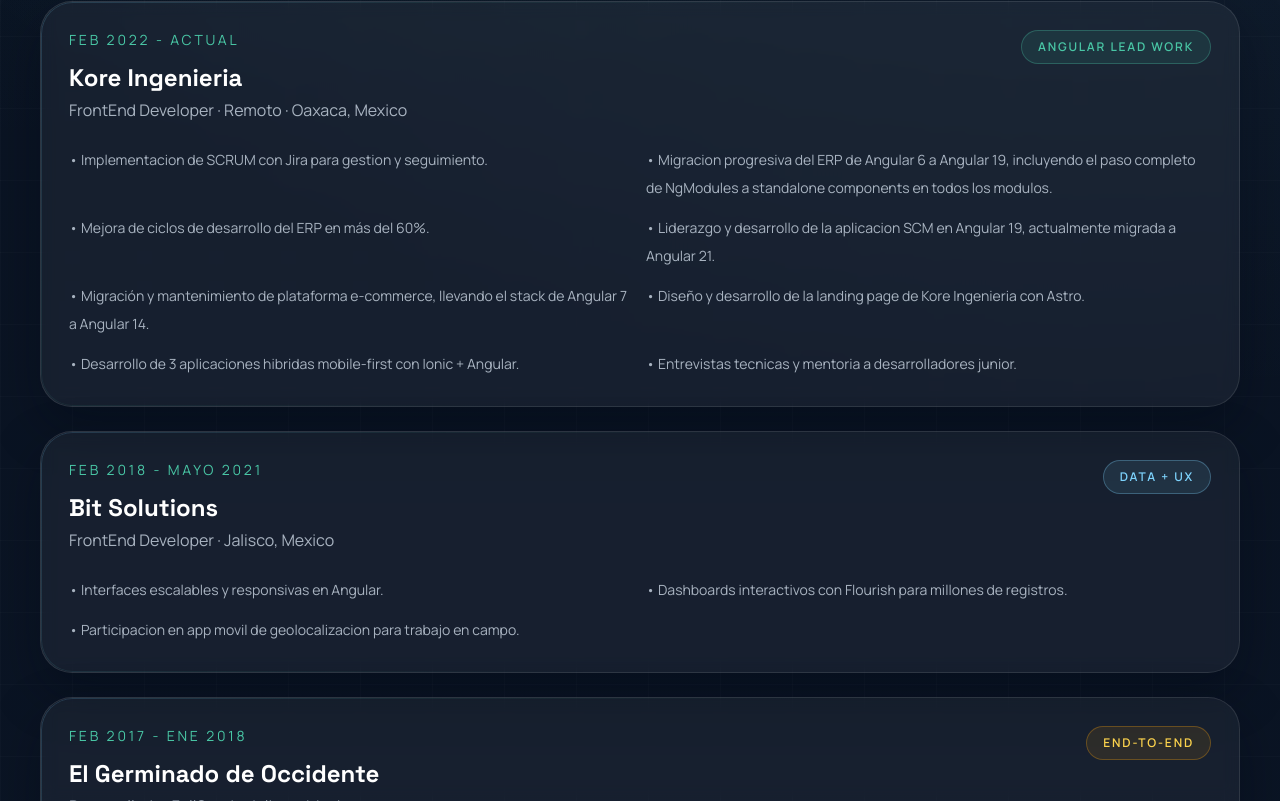
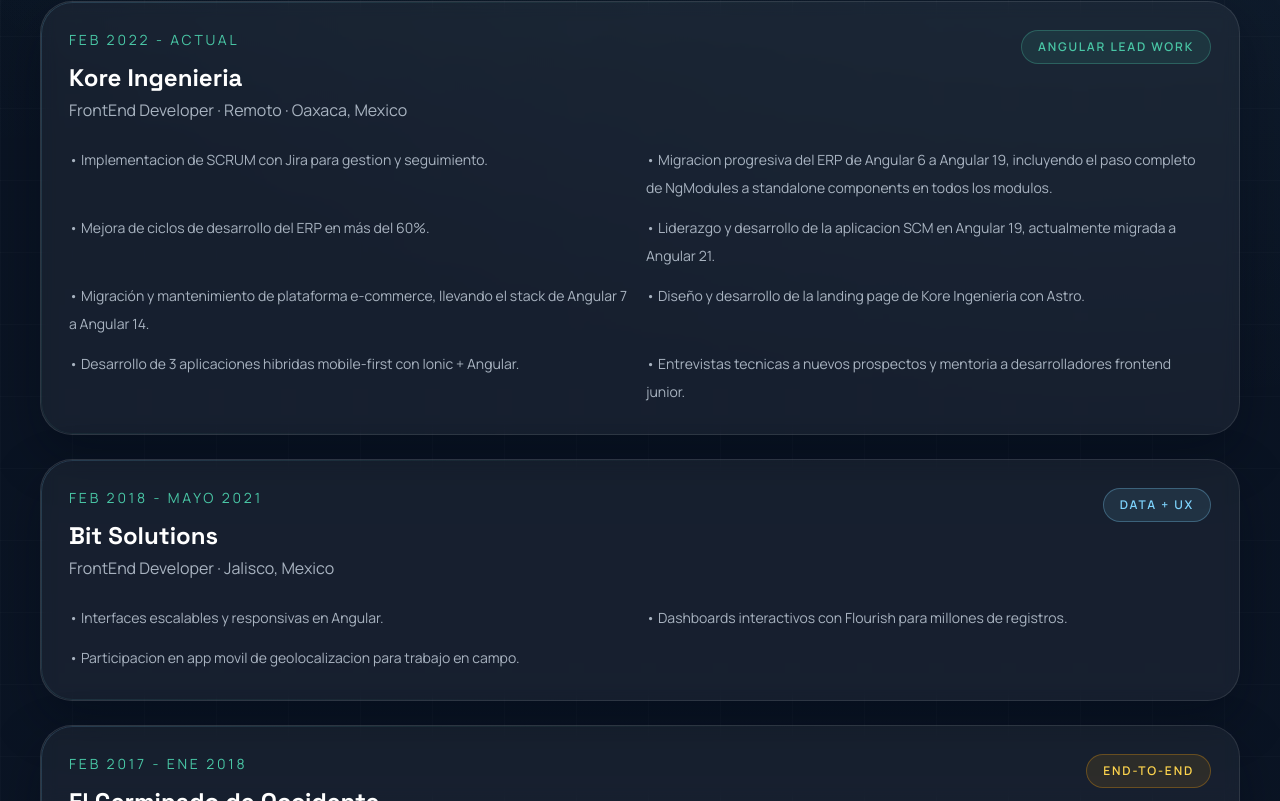
Before and after one commit to VlV-515/portfolio, a website built with Vite: page index.html in a window 1280 px wide. Shown: the part 2340-3141 px from the top of the page. Built offline with nearby package versions, Linux system fonts and the light colour scheme.

Commit message:
docs: alinear entrevistas tecnicas con el CV y sincronizar assets
Ajusta la redaccion del bullet de entrevistas tecnicas en Kore para
que coincida en especificidad con el CV ("a nuevos prospectos",
"frontend junior"). Sincroniza PDF y preview del CV regenerados tras
el ajuste de margen que lo devolvio a 1 pagina.

```diff
--- a/index.html
+++ b/index.html
@@ -208,7 +208,7 @@
                 <li>• Migración y mantenimiento de plataforma e-commerce, llevando el stack de Angular 7 a Angular 14.</li>
                 <li>• Diseño y desarrollo de la landing page de Kore Ingenieria con Astro.</li>
                 <li>• Desarrollo de 3 aplicaciones hibridas mobile-first con Ionic + Angular.</li>
-                <li>• Entrevistas tecnicas y mentoria a desarrolladores junior.</li>
+                <li>• Entrevistas tecnicas a nuevos prospectos y mentoria a desarrolladores frontend junior.</li>
               </ul>
             </article>
 
```
Also changed, not shown: public/curriculum-vitae-preview.png, 1 other file.
